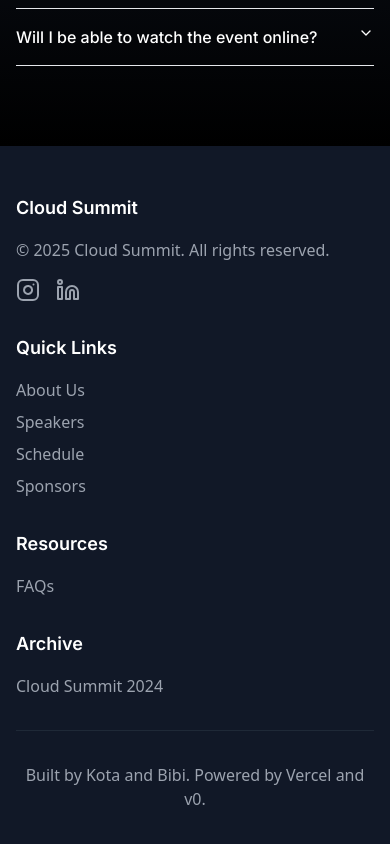
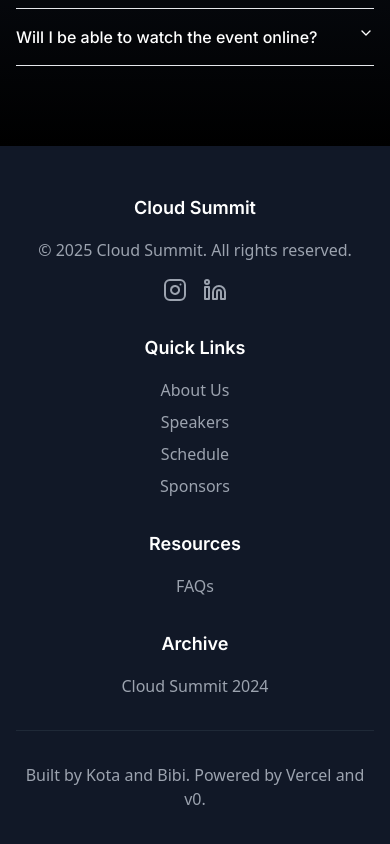
Before and after one commit to bibschan/cloud-summit-2025, a Next.js app: page / in a window 390 px wide. Shown: the part 4540-5384 px from the top of the page. Built offline with nearby package versions, Linux system fonts and the light colour scheme.

Commit message:
footer text centered when under md responsive size

```diff
--- a/src/app/page.tsx
+++ b/src/app/page.tsx
@@ -10,7 +10,7 @@
   Building,
   ChevronRight,
   Instagram,
-  Linkedin,
+  Linkedin
 } from "lucide-react";
 import { Button } from "@/components/ui/button";
 import {
@@ -19,7 +19,7 @@
   CardDescription,
   CardFooter,
   CardHeader,
-  CardTitle,
+  CardTitle
 } from "@/components/ui/card";
 import Sponsors from "@/components/sponsors";
 import Link from "next/link";
@@ -30,7 +30,7 @@
   CarouselContent,
   CarouselItem,
   CarouselNext,
-  CarouselPrevious,
+  CarouselPrevious
 } from "@/components/ui/carousel";
 import { providers } from "../../public/cloud-providers/clouds";
 
@@ -238,7 +238,7 @@
                 className="md:w-full w-[90%]"
                 opts={{
                   align: "start",
-                  loop: true,
+                  loop: true
                 }}
               >
                 <CarouselContent className="-ml-4">
@@ -397,9 +397,9 @@
         </div>
       </section>
       {/* Footer */}
-      <footer className="bg-gray-900 text-gray-400 py-12">
+      <footer className="bg-gray-900 text-gray-400 py-12 max-md:text-center">
         <div className="container mx-auto px-4">
-          <div className="grid grid-cols-1 md:grid-cols-4 gap-8">
+          <div className="grid grid-cols-1 md:grid-cols-4 gap-8 max-md:place-items-center">
             <div>
               <h3 className="text-lg font-semibold text-white mb-4">
                 Cloud Summit
@@ -407,7 +407,7 @@
               <p className="mb-4">
                 &copy; 2025 Cloud Summit. All rights reserved.
               </p>
-              <div className="flex space-x-4">
+              <div className="flex space-x-4 max-md:justify-center">
                 <a
                   target="_blank"
                   href="https://www.instagram.com/publiccloudninja/"
```
